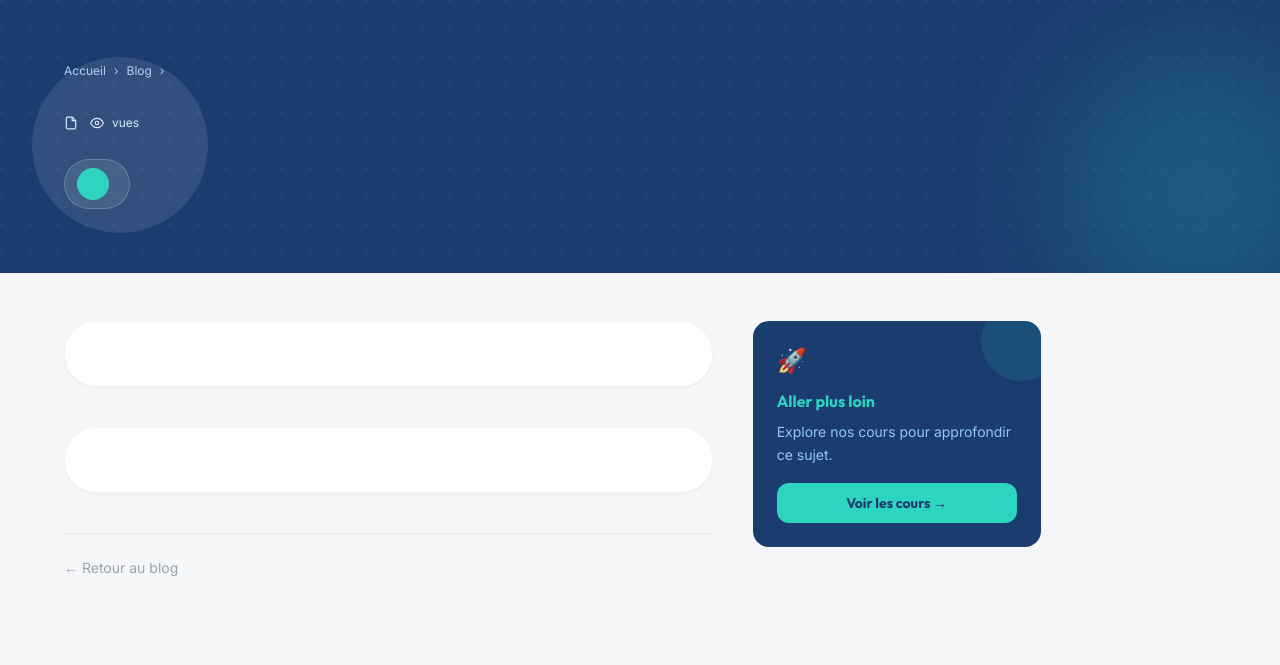
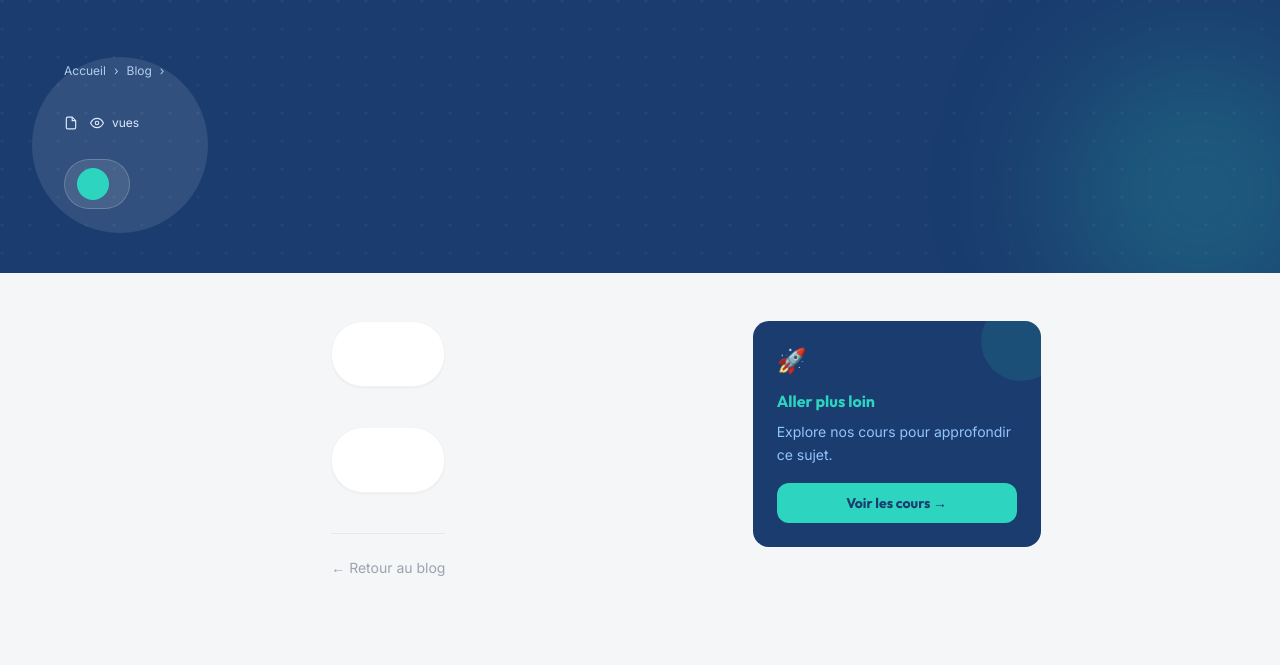
Before and after one commit to mawuliro/numeria-institute, a Django app: template blog/templates/blog/detail.html in a window 1280 px wide. Shown: the part 81-746 px from the top of the page. Run offline with Django 5.2, Linux system fonts and the light colour scheme; the template is opened without the code that fills it, so the values that code supplies are empty; some libraries are stand-ins or nearby versions.

Commit message:
style: Center blog detail article and enlarge code block text

```diff
--- a/blog/templates/blog/detail.html
+++ b/blog/templates/blog/detail.html
@@ -66,10 +66,10 @@
         <div class="grid gap-10 lg:grid-cols-[minmax(0,1.4fr)_minmax(320px,1fr)]">
 
             <!-- ARTICLE -->
-            <article class="flex-1 min-w-0">
+            <article class="flex-1 min-w-0 max-w-4xl mx-auto">
 
                 {% if article.image_couverture %}
-                <div class="mb-10 rounded-[2rem] overflow-hidden shadow-2xl border border-gray-100 dark:border-gray-800">
+                <div class="mb-10 rounded-[2rem] overflow-hidden shadow-2xl border border-gray-100 dark:border-gray-800 mx-auto max-w-3xl">
                     <img src="{{ article.image_couverture }}" alt="{{ article.titre }}"
                          class="w-full h-72 sm:h-96 object-cover">
                 </div>
@@ -101,16 +101,16 @@
                         color: #6B7280; font-style: italic; margin: 1.5rem 0;
                     }
                     .contenu-article pre {
-                        overflow-x: auto; background: #F3F4F6; padding: 1.25rem; border-radius: 1rem; border: 1px solid #E5E7EB; color: #1F2937;
+                        overflow-x: auto; background: #F3F4F6; padding: 1.25rem; border-radius: 1rem; border: 1px solid #E5E7EB; color: #1F2937; font-size: 0.96rem; line-height: 1.8;
                     }
-                    .contenu-article code:not(.hljs) { background: #F3F4F6; color: #1A3C6E; padding: 0.2rem 0.35rem; border-radius: 0.35rem; font-weight: 500; }
+                    .contenu-article code:not(.hljs) { background: #F3F4F6; color: #1A3C6E; padding: 0.3rem 0.45rem; border-radius: 0.35rem; font-weight: 500; font-size: 0.95rem; }
                     .dark .contenu-article { color: #E5E7EB; }
                     .dark .contenu-article h1, .dark .contenu-article h2, .dark .contenu-article h3 { color: #2DD4BF; }
                     .dark .contenu-article a { color: #2DD4BF; }
-                    .dark .contenu-article pre { background: #1F2937; border: 1px solid #374151; color: #E5E7EB; }
-                    .dark .contenu-article code:not(.hljs) { background: #374151; color: #FCD34D; padding: 0.2rem 0.35rem; border-radius: 0.25rem; font-weight: 500; }
+                    .dark .contenu-article pre { background: #1F2937; border: 1px solid #374151; color: #E5E7EB; font-size: 0.96rem; line-height: 1.8; }
+                    .dark .contenu-article code:not(.hljs) { background: #374151; color: #FCD34D; padding: 0.3rem 0.45rem; border-radius: 0.25rem; font-weight: 500; font-size: 0.95rem; }
                 </style>
-                <div class="contenu-article text-gray-700 dark:text-gray-200 bg-white dark:bg-gray-900 border border-gray-100 dark:border-gray-800 rounded-[2rem] p-8 shadow-sm">
+                <div class="contenu-article text-gray-700 dark:text-gray-200 bg-white dark:bg-gray-900 border border-gray-100 dark:border-gray-800 rounded-[2rem] p-8 shadow-sm mx-auto max-w-3xl">
                     {{ article.contenu|safe }}
                 </div>
 
```
